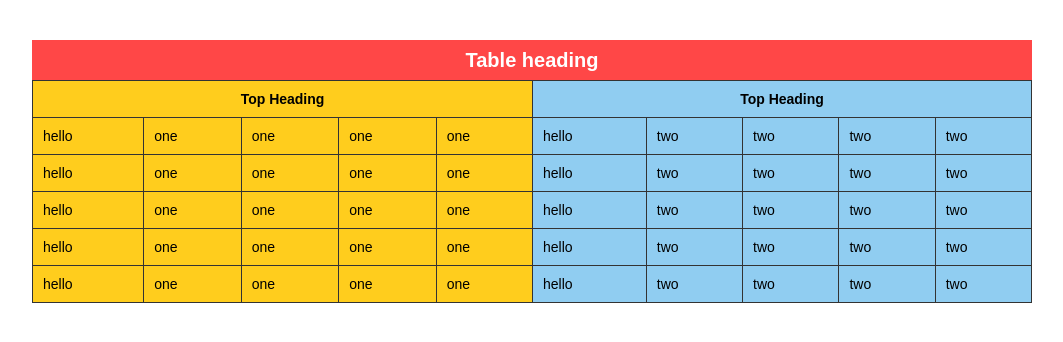
After one commit to UmaW5RTC/kcp_, a PHP site: page /tab-imf.html in a window 1280 px wide. The commit adds this page. Shown: the top 342 px of the page, without its empty margins (108-1171 px from the left). Run offline with PHP 8.4, Linux system fonts and the light colour scheme.

Commit message:
new updated code

```diff
--- a/log_in.php
+++ b/log_in.php
@@ -17,7 +17,7 @@
         </div>
         <div id="body"><br/><br/>
         <center>
-            <form action="/no_access/connection_string.php" name="form1" method="post">
+            <form action="no_access/connection_string.php" name="form1" method="post">
                 User Name &nbsp;&nbsp;&nbsp;<input name="myusername" type="text" id="myusername"/><br/><br/>
                 Password&nbsp;&nbsp;&nbsp;&nbsp;&nbsp;&nbsp;<input name="mypassword" type="password" id="mypassword"/><br/><br/>
                 <center><input type="submit" name="Submit" value="Login"/></center>
--- /dev/null
+++ b/tab-imf.html
@@ -0,0 +1,105 @@
+<!doctype html>
+<html>
+<head>
+<style type="text/css">
+*{margin: 0px; padding: 0px;}
+body,table, tr, td, th,h4{font-family: arial;}
+.main_container{width: 1000px; margin: 40px auto; font-size: 0px;}
+.main_container h4{padding: 10px; text-align: center; line-height: 100%; background: #FF4747; color: #FFF; font-size: 20px;}
+.main_container table{width: 50%;float: left; font-size: 14px;}
+.main_container table tr td{padding: 10px; *width: 50%;}
+.main_container table tr th{border-bottom: 1px solid #333; padding: 10px;}
+.table_ylw{background: #FFCD1D; border-top: 1px solid #333;  border-left: 1px solid #333;}
+.table_ylw tr td{border-bottom: 1px solid #333;  border-right: 1px solid #333;}
+.table_ylw tr td:last-child{border-right: 0px;}
+.table_red{background: #90CDF1; border-top: 1px solid #333;  border-left: 1px solid #333;}
+.table_red tr td{border-bottom: 1px solid #333;  border-right: 1px solid #333;}
+.table_red tr th{border-right: 1px solid #333;}
+</style>
+</head>
+<body>
+<div class="main_container">
+	<h4>Table heading</h4>
+	<table cellpadding="0" cellspacing="0" class="table_ylw">
+		<tr>
+			<th colspan="5">Top Heading</th>
+		</tr>
+		<tr>
+			<td>hello</td>
+			<td>one</td>
+			<td>one</td>
+			<td>one</td>
+			<td>one</td>
+		</tr>
+		<tr>
+			<td>hello</td>
+			<td>one</td>
+			<td>one</td>
+			<td>one</td>
+			<td>one</td>
+		</tr>
+		<tr>
+			<td>hello</td>
+			<td>one</td>
+			<td>one</td>
+			<td>one</td>
+			<td>one</td>
+		</tr>
+		<tr>
+			<td>hello</td>
+			<td>one</td>
+			<td>one</td>
+			<td>one</td>
+			<td>one</td>
+		</tr>
+		<tr>
+			<td>hello</td>
+			<td>one</td>
+			<td>one</td>
+			<td>one</td>
+			<td>one</td>
+		</tr>
+	</table>
+	<table cellpadding="0" cellspacing="0" class="table_red">
+		<tr>
+			<th colspan="5">Top Heading</th>
+		</tr>
+		<tr>
+			<td>hello</td>
+			<td>two</td>
+			<td>two</td>
+			<td>two</td>
+			<td>two</td>
+		</tr>
+		<tr>
+			<td>hello</td>
+			<td>two</td>
+			<td>two</td>
+			<td>two</td>
+			<td>two</td>
+		</tr>
+		<tr>
+			<td>hello</td>
+			<td>two</td>
+			<td>two</td>
+			<td>two</td>
+			<td>two</td>
+		</tr>
+		<tr>
+			<td>hello</td>
+			<td>two</td>
+			<td>two</td>
+			<td>two</td>
+			<td>two</td>
+		</tr>
+		<tr>
+			<td>hello</td>
+			<td>two</td>
+			<td>two</td>
+			<td>two</td>
+			<td>two</td>
+		</tr>
+	</table>
+</div>
+</body>
+</html>
```
Also changed, not shown: no_access/connection_string.php (+6 -6 lines).
